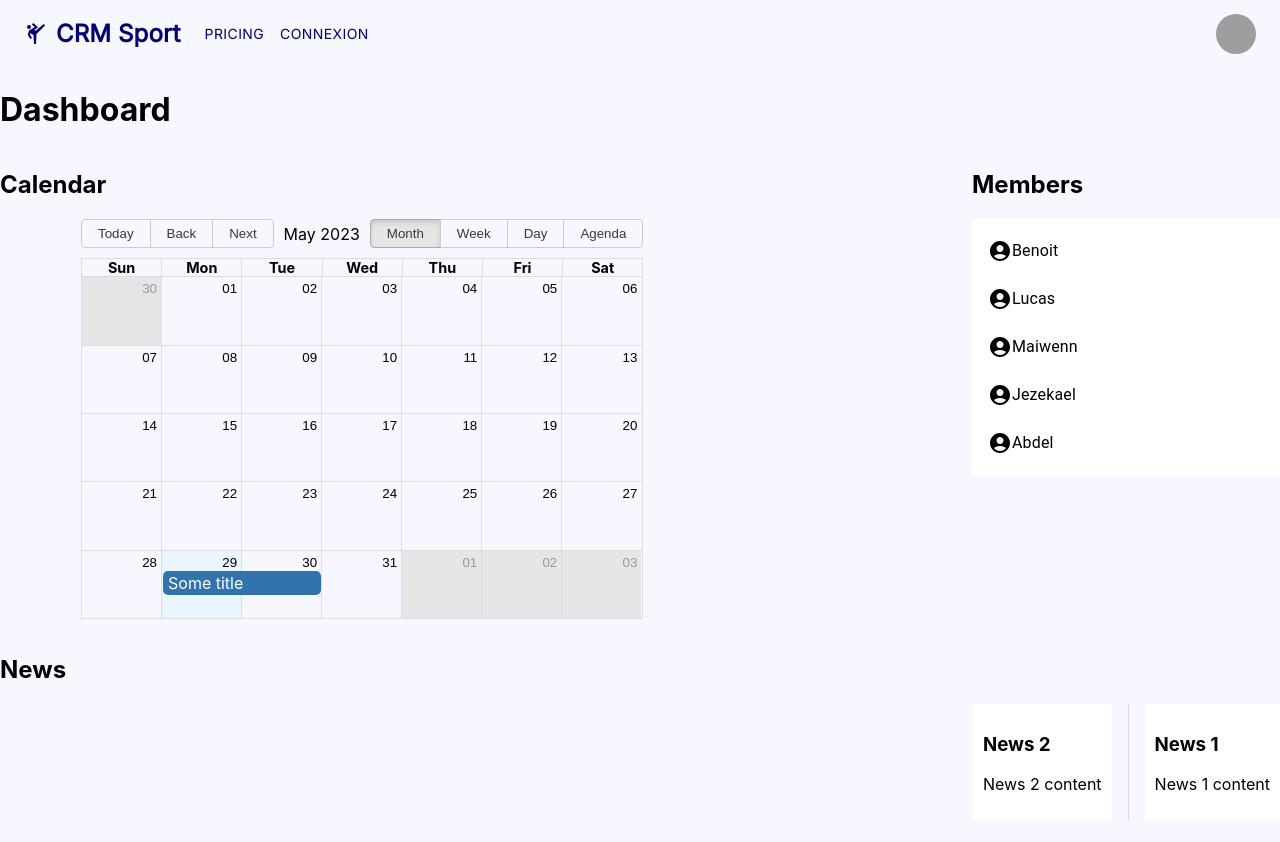
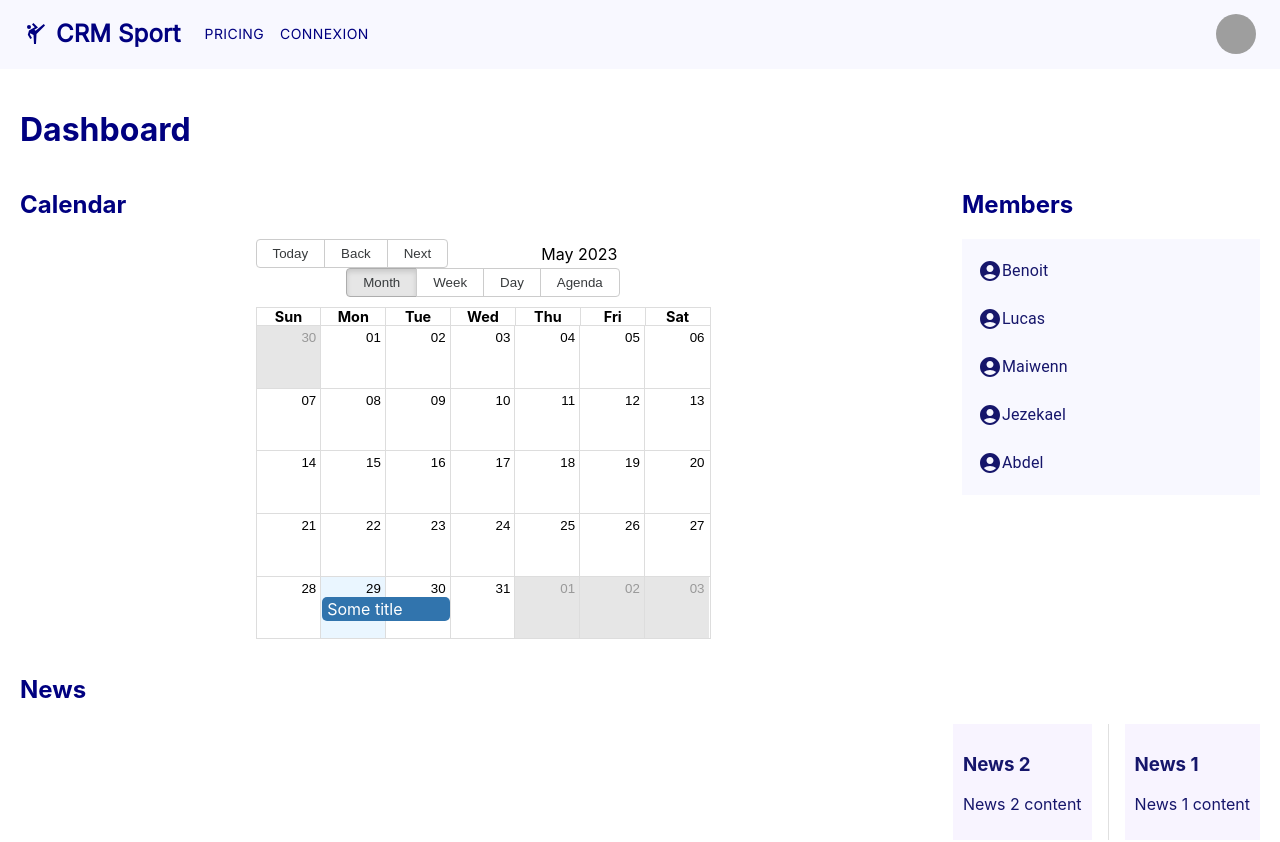
Before and after one commit to Jezekael/crm_sports_app, a React (Create React App) app: page /dashboard in a window 1280 px wide. Shown: the top 842 px of the page. Built offline with nearby package versions, Linux system fonts and the light colour scheme; grey boxes are pictures that could not be loaded.

Commit message:
Theming update + dashboard padding

```diff
--- a/src/App.js
+++ b/src/App.js
@@ -89,12 +89,16 @@ function HideOnScroll(props) {
 function App() {
   const theme = createTheme({
     palette: {
-      text: {
-        main: '#02016F',
+      primary: {
+        main: '#000080',
+        variant: '#16166b'
+      },
+      secondary: {
+        main: '#f8f8ff',
+        variant: '#f8f4ff'
       },
       background: {
-        main: '#F6F7FF',
-        secondary: '#FFFFFF',
+        main: '#ffffff',
       },
     }
   });
@@ -122,10 +126,10 @@ function App() {
     <ThemeProvider theme={theme}>
       <BrowserRouter>
         <HideOnScroll >
-          <AppBar elevation={0} position="sticky" style={{ backgroundColor: theme.palette.background.main }}>
+          <AppBar elevation={0} position="sticky" style={{ backgroundColor: theme.palette.secondary.main }}>
             <Container maxWidth="xl" >
               <Toolbar disableGutters >
-                <AdbIcon sx={{ color: theme.palette.text.main, display: { xs: 'none', md: 'flex' }, mr: 1 }} />
+                <AdbIcon sx={{ color: theme.palette.primary.main, display: { xs: 'none', md: 'flex' }, mr: 1 }} />
                 <Typography
                   variant="h5"
                   noWrap
@@ -137,7 +141,7 @@ function App() {
                     fontFamily: 'Inter',
                     fontWeight: 700,
                     letterSpacing: '.01rem',
-                    color: theme.palette.text.main,
+                    color: theme.palette.primary.main,
                     textDecoration: 'none',
                   }}
                 >
@@ -151,7 +155,7 @@ function App() {
                     aria-controls="menu-appbar"
                     aria-haspopup="true"
                     onClick={handleOpenNavMenu}
-                    sx={{ color: theme.palette.text.main }}
+                    sx={{ color: theme.palette.primary.main }}
                   >
                     <MenuIcon />
                   </IconButton>
@@ -180,7 +184,7 @@ function App() {
                     ))}
                   </Menu>
                 </Box>
-                <AdbIcon sx={{ color: theme.palette.text.main, display: { xs: 'flex', md: 'none' }, mr: 1 }} />
+                <AdbIcon sx={{ color: theme.palette.primary.main, display: { xs: 'flex', md: 'none' }, mr: 1 }} />
                 <Typography
                   variant="h5"
                   noWrap
@@ -193,7 +197,7 @@ function App() {
                     fontFamily: 'Inter',
                     fontWeight: 700,
                     letterSpacing: '.01rem',
-                    color: theme.palette.text.main,
+                    color: theme.palette.primary.main,
                     textDecoration: 'none',
                   }}
                 >
@@ -204,7 +208,7 @@ function App() {
                     <Button
                       key={page}
                       onClick={handleCloseNavMenu}
-                      sx={{ my: 2, color: theme.palette.text.main, fontFamily: "Inter", fontWeight: 300, display: 'block' }}
+                      sx={{ my: 2, color: theme.palette.primary.main, fontFamily: "Inter", fontWeight: 300, display: 'block' }}
                       component={Link}
                       to={pathPages[pages.indexOf(page)]}
                     >
@@ -255,7 +259,7 @@ function App() {
           <Route path="/pricing" element={<Pricing />} />
         </Routes >
         <Box
-          sx={{ backgroundColor: theme.palette.background.main }}
+          sx={{ backgroundColor: theme.palette.secondary.main }}
         >
           <Container
             maxWidth="md"
@@ -270,7 +274,7 @@ function App() {
             <Grid container spacing={4} justifyContent="space-evenly">
               {footers.map((footer) => (
                 <Grid item xs={6} sm={3} key={footer.title}>
-                  <Typography variant="h6" sx={{ color: theme.palette.text.main }} gutterBottom>
+                  <Typography variant="h6" sx={{ color: theme.palette.primary.main }} gutterBottom>
                     {footer.title}
                   </Typography>
                   <ul>
--- a/src/index.css
+++ b/src/index.css
@@ -5,7 +5,7 @@ body {
     sans-serif;
   -webkit-font-smoothing: antialiased;
   -moz-osx-font-smoothing: grayscale;
-  background-color: #f6f7ff;
+  background-color: #ffffff;
 }
 
 code {
--- a/src/pages/dashboard.js
+++ b/src/pages/dashboard.js
@@ -1,4 +1,4 @@
-import React, { Component } from "react";
+import React, { useState } from "react";
 import { Calendar, momentLocalizer } from "react-big-calendar";
 import moment from "moment";
 import { List, ListItem, ListItemText, Divider, Stack, useTheme } from '@mui/material';
@@ -9,51 +9,43 @@ import "react-big-calendar/lib/css/react-big-calendar.css";
 
 const localizer = momentLocalizer(moment);
 
-class CalendarDisplay extends Component {
-  state = {
-    events: [
-      {
+
+
+function CalendarDisplay() {
+    const theme = useTheme();
+
+    const [events, setEvents] = useState([{
         start: moment().toDate(),
         end: moment()
-          .add(1, "days")
-          .toDate(),
+        .add(1, "days")
+        .toDate(),
         title: "Some title"
-      }
-    ]
-  };
+    }]);
 
-  render() {
     return (
         <>
-            <h2>Calendar</h2>
+            <h2 style={{color: theme.palette.primary.main}}>Calendar</h2>
             <Grid container spacing={2}>
-                <Grid item xs={1}
-                style={{
+                <Grid item xs={3}></Grid>
+                <Grid item xs={6} style={{
                     display: "flex",
                     justifyContent: "center",
                     alignItems: "center"
-                }}
-                >
-                </Grid>
-                <Grid item xs={11}>
-                <Grid xs display="flex">
-                    <Grid item>
+                    }}>
                     <div className="calendarStyle">
                         <Calendar
                         localizer={localizer}
                         defaultDate={new Date()}
                         defaultView="month"
-                        events={this.state.events}
+                        events={events}
                         style={{ height: "50vh" }}
                         />
                     </div>
-                    </Grid>
                 </Grid>
-                </Grid >
+                <Grid item xs={3}></Grid>
             </Grid >
-      </>
+        </>
     );
-  }
 }
 
 function MemberDisplay() {
@@ -70,12 +62,13 @@ function MemberDisplay() {
     const listStyle = {
         width: '100%',
         maxWidth: 360,
-        bgcolor: theme.palette.background.secondary,
+        bgcolor: theme.palette.secondary.main,
+        color: theme.palette.primary.variant,
       };
 
     return (
         <>
-            <h2>Members</h2>
+            <h2 style={{color: theme.palette.primary.main}}>Members</h2>
             <List sx={listStyle}>
                 {Members.map ((member) => (
                     <>
@@ -94,8 +87,9 @@ function NewsDisplay() {
     const theme = useTheme();
 
     const newStyle = {
-        backgroundColor: theme.palette.background.secondary,
-        padding: '10px'
+        padding: '10px',
+        backgroundColor: theme.palette.secondary.variant,
+        color: theme.palette.primary.variant,
     };
 
     const news = [
@@ -105,7 +99,7 @@ function NewsDisplay() {
 
     return (
         <>
-            <h2>News</h2>
+            <h2 style={{color: theme.palette.primary.main}}>News</h2>
             <Stack
                 direction="row-reverse"
                 spacing={2}
@@ -126,9 +120,11 @@ function NewsDisplay() {
 }
 
 function Dashboard() {
+    const theme = useTheme();
+
     return (
-        <>
-            <h1>Dashboard</h1>
+        <div style={{padding: 20}}>
+            <h1 style={{color: theme.palette.primary.main}}>Dashboard</h1>
             <Grid container spacing={2}>
                 <Grid xs={9}>
                     <CalendarDisplay />
@@ -140,7 +136,7 @@ function Dashboard() {
                     <NewsDisplay />
                 </Grid>
             </Grid>
-        </>
+        </div>
     )
 }
 
```
